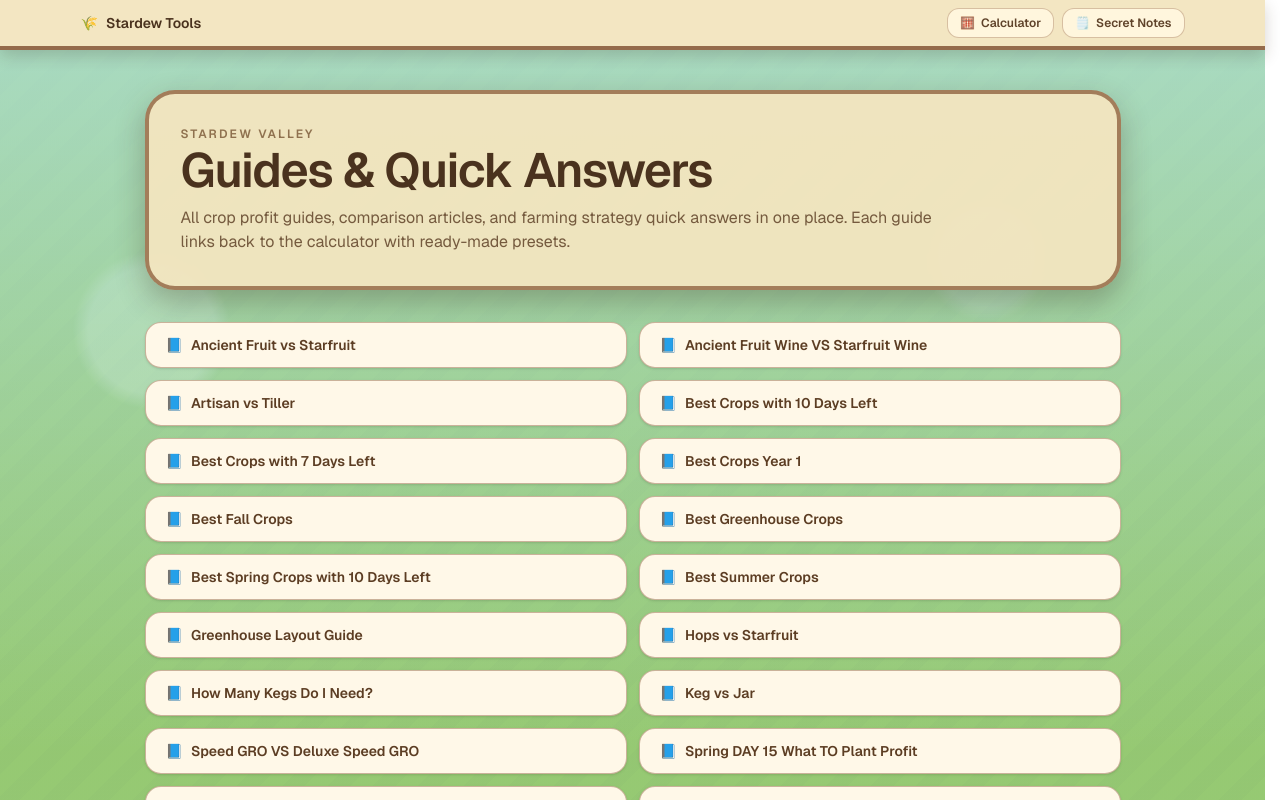
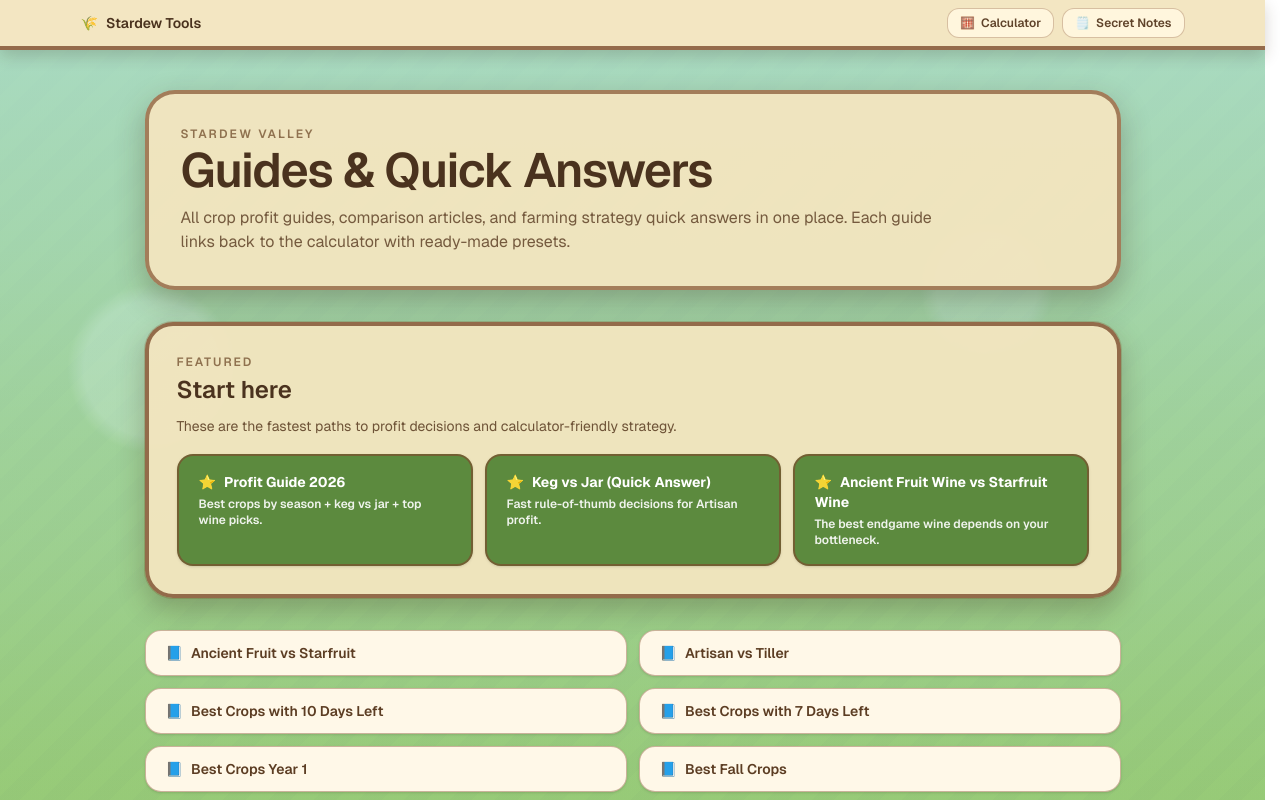
Before and after one commit to yuzhoudabaozhayujiamigou-cloud/stardew-tools, a Next.js app in the folder stardew-tools/: page /blog in a window 1280 px wide. Shown: the top 800 px of the page. Built offline with nearby package versions, Linux system fonts and the light colour scheme.

Commit message:
seo: noindex secret-notes and boost internal links

```diff
--- a/stardew-tools/src/app/blog/page.tsx
+++ b/stardew-tools/src/app/blog/page.tsx
@@ -57,6 +57,29 @@
 const LINK_CLASS =
   "block rounded-2xl border border-[#8a5b3a]/45 bg-[#fff8e8] px-5 py-3 text-sm font-semibold text-[#5c3d23] shadow-sm transition hover:-translate-y-0.5 hover:border-[#7c4d2e]/70 hover:bg-[#fce8b1]";
 
+const FEATURED_POSTS = [
+  {
+    slug: "stardew-valley-profit-guide-2026",
+    label: "Profit Guide 2026",
+    description: "Best crops by season + keg vs jar + top wine picks.",
+  },
+  {
+    slug: "keg-vs-jar-quick-answer",
+    label: "Keg vs Jar (Quick Answer)",
+    description: "Fast rule-of-thumb decisions for Artisan profit.",
+  },
+  {
+    slug: "ancient-fruit-wine-vs-starfruit-wine",
+    label: "Ancient Fruit Wine vs Starfruit Wine",
+    description: "The best endgame wine depends on your bottleneck.",
+  },
+] as const;
+
+const FEATURED_LINK_CLASS =
+  "block rounded-2xl border-2 border-[#7c4d2e]/70 bg-[#5c8a3e] px-5 py-4 text-sm font-bold text-white shadow-sm transition hover:-translate-y-0.5 hover:bg-[#4e7a32] focus-visible:outline focus-visible:outline-2 focus-visible:outline-offset-2 focus-visible:outline-[#5c8a3e]";
+
+const FEATURED_DESC_CLASS = "mt-1 text-xs font-semibold text-white/90";
+
 export default function BlogIndexPage() {
   const slugs = getAllBlogPosts();
 
@@ -108,8 +131,28 @@
           </p>
         </header>
 
+        <section className="mt-8 rounded-[28px] border-4 border-[#7c4d2e]/80 bg-[#f3e5bf]/95 p-5 shadow-[0_12px_28px_rgba(56,41,23,0.28)] ring-1 ring-yellow-900/20 sm:p-7">
+          <p className="text-xs font-semibold uppercase tracking-[0.16em] text-[#6f4b2a]/75">Featured</p>
+          <h2 className="mt-1 text-xl font-semibold text-[#4a321e] sm:text-2xl">Start here</h2>
+          <p className="mt-2 max-w-3xl text-sm leading-6 text-[#5f4228]/90">
+            These are the fastest paths to profit decisions and calculator-friendly strategy.
+          </p>
+
+          <div className="mt-4 grid gap-3 sm:grid-cols-3">
+            {FEATURED_POSTS.map((post) => (
+              <Link key={post.slug} href={`/blog/${post.slug}`} className={FEATURED_LINK_CLASS}>
+                <span aria-hidden="true" className="mr-2 opacity-95">
+                  ⭐
+                </span>
+                {post.label}
+                <div className={FEATURED_DESC_CLASS}>{post.description}</div>
+              </Link>
+            ))}
+          </div>
+        </section>
+
         <section className="mt-8 grid gap-3 sm:grid-cols-2">
-          {slugs.map((slug: string) => (
+          {slugs.filter((slug: string) => !FEATURED_POSTS.some((post) => post.slug === slug)).map((slug: string) => (
             <Link key={slug} href={`/blog/${slug}`} className={LINK_CLASS}>
               <span aria-hidden="true" className="mr-2 opacity-85">📘</span>
               {LABEL_OVERRIDES[slug] ?? humanizeSlug(slug)}
--- a/stardew-tools/src/app/calculator/page.tsx
+++ b/stardew-tools/src/app/calculator/page.tsx
@@ -172,22 +172,22 @@
           <section className="rounded-[28px] border-4 border-[#7c4d2e]/80 bg-[#f3e5bf]/95 p-5 shadow-[0_12px_28px_rgba(56,41,23,0.28)] ring-1 ring-yellow-900/20 sm:p-7">
             <div className="flex flex-wrap items-start justify-between gap-4">
               <div className="max-w-2xl">
-                <p className="text-xs font-semibold uppercase tracking-[0.16em] text-[#6f4b2a]/75">New Module</p>
-                <h2 className="mt-1 text-xl font-semibold text-[#4a321e] sm:text-2xl">Secret Notes Finder</h2>
+                <p className="text-xs font-semibold uppercase tracking-[0.16em] text-[#6f4b2a]/75">Featured Guide</p>
+                <h2 className="mt-1 text-xl font-semibold text-[#4a321e] sm:text-2xl">Profit Guide 2026</h2>
                 <p className="mt-2 text-sm leading-6 text-[#5f4228]/90">
-                  Decode all 25 secret notes, track completion progress, and jump directly between clues with desktop
-                  sidebar navigation or mobile quick-jump chips.
+                  Keg vs jar, starfruit vs ancient fruit, and the best crops by season — one guide you can bookmark for
+                  your next save.
                 </p>
               </div>
 
               <Link
-                href="/secret-notes"
-                className="inline-flex items-center gap-2 rounded-2xl border border-[#8a5b3a]/45 bg-[#fff2c8] px-4 py-2 text-sm font-semibold text-[#5c3d23] shadow-sm transition hover:-translate-y-0.5 hover:border-[#7c4d2e]/70 hover:bg-[#fce8b1]"
+                href="/blog/stardew-valley-profit-guide-2026"
+                className="inline-flex items-center gap-2 rounded-2xl border-2 border-[#7c4d2e]/70 bg-[#5c8a3e] px-4 py-2 text-sm font-bold text-white shadow-sm transition hover:-translate-y-0.5 hover:bg-[#4e7a32] focus-visible:outline focus-visible:outline-2 focus-visible:outline-offset-2 focus-visible:outline-[#5c8a3e]"
               >
-                <span aria-hidden="true" className="inline-flex items-center leading-none opacity-85">
-                  🔎
+                <span aria-hidden="true" className="inline-flex items-center leading-none opacity-90">
+                  📘
                 </span>
-                Open Secret Notes Finder
+                Open Profit Guide 2026
               </Link>
             </div>
           </section>
--- a/stardew-tools/src/app/secret-notes/[noteId]/page.tsx
+++ b/stardew-tools/src/app/secret-notes/[noteId]/page.tsx
@@ -174,6 +174,10 @@
     return {
       title: "Stardew Valley Secret Notes Finder",
       description: "Browse Stardew Valley Secret Notes and decode every clue.",
+      robots: {
+        index: false,
+        follow: false,
+      },
     };
   }
 
@@ -183,6 +187,10 @@
     return {
       title: "Stardew Valley Secret Notes Finder",
       description: "Browse Stardew Valley Secret Notes and decode every clue.",
+      robots: {
+        index: false,
+        follow: false,
+      },
     };
   }
 
@@ -194,6 +202,10 @@
   return {
     title,
     description,
+    robots: {
+      index: false,
+      follow: false,
+    },
     authors: [{ name: ARTICLE_AUTHOR_NAME }],
     alternates: {
       canonical: canonicalUrl,
--- a/stardew-tools/src/app/secret-notes/layout.tsx
+++ b/stardew-tools/src/app/secret-notes/layout.tsx
@@ -4,6 +4,10 @@
   title: "Stardew Valley Secret Notes Finder",
   description:
     "Search and decode Stardew Valley Secret Notes with location hints, rewards, and completion tracking.",
+  robots: {
+    index: false,
+    follow: false,
+  },
 };
 
 export default function SecretNotesLayout({
--- a/stardew-tools/src/app/sitemap.ts
+++ b/stardew-tools/src/app/sitemap.ts
@@ -3,7 +3,6 @@
 
 import type { MetadataRoute } from "next";
 
-import { secretNotes } from "@/data/secretNotes";
 import { SITE_ORIGIN } from "@/lib/site";
 
 const STATIC_ENTRIES = [
@@ -68,12 +67,5 @@
     priority: 0.7,
   }));
 
-  const secretNoteEntries: MetadataRoute.Sitemap = secretNotes.map((note) => ({
-    url: `${SITE_ORIGIN}/secret-notes/${note.id}`,
-    lastModified: now,
-    changeFrequency: "monthly",
-    priority: 0.6,
-  }));
-
-  return [...staticEntries, ...blogEntries, ...secretNoteEntries];
+  return [...staticEntries, ...blogEntries];
 }
```
